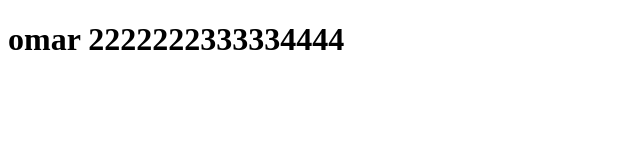
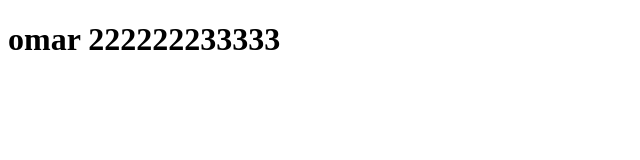
Before and after one commit to OmarMellouk/omartest, a plain HTML site: page index2.html in a window 1280 px wide. Shown: the whole page, without its empty margins (0-640 px from the left). Drawn offline with Linux system fonts and the light colour scheme.

Commit message:
new_branch commit 1

```diff
--- a/index2.html
+++ b/index2.html
@@ -6,6 +6,6 @@
     <title>Document</title>
 </head>
 <body>
-    <h1>omar 2222222333334444</h1>
+    <h1>omar 222222233333</h1>
 </body>
 </html>
```
